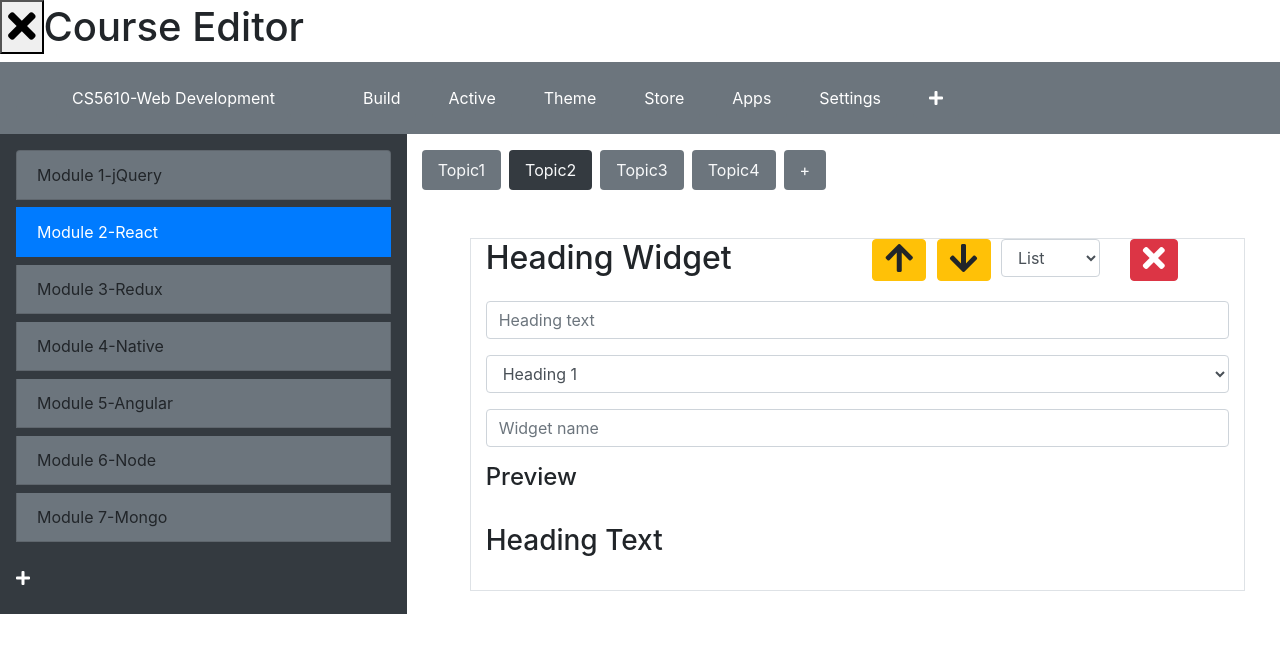
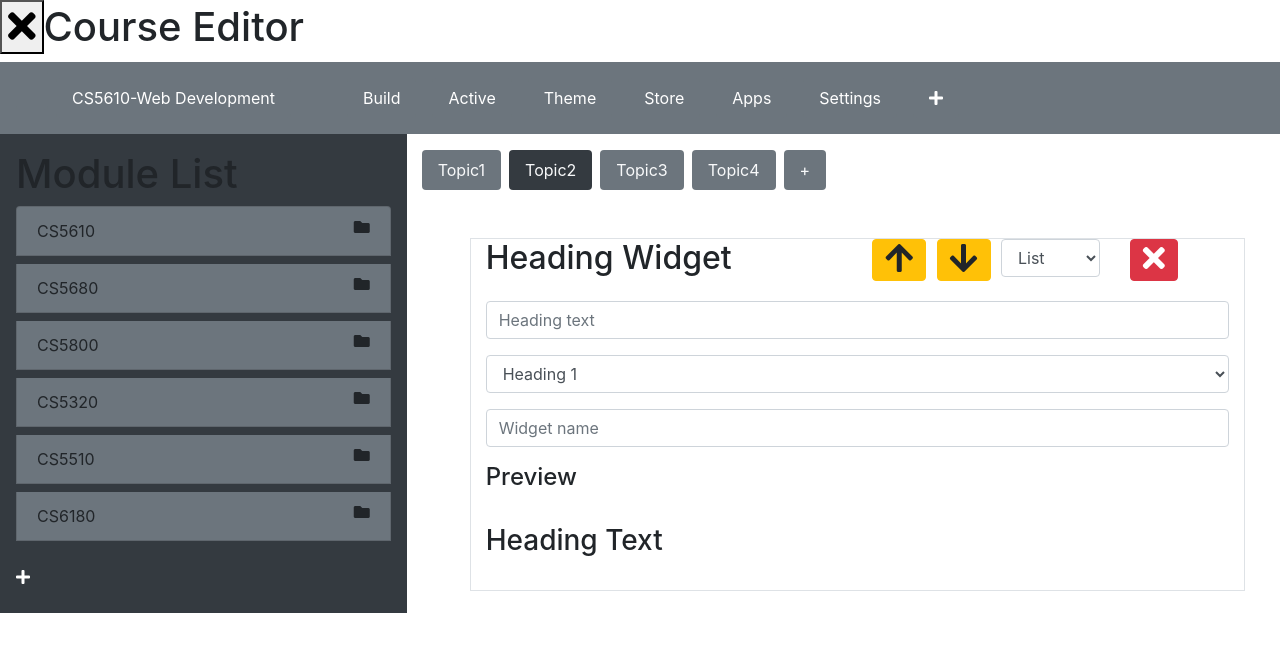
Before and after one commit to varshithauppula96/wbdv-sp21-02-varshithauppula-client-react, a React (Create React App) app: page /editor in a window 1280 px wide. Shown: the top 652 px of the page. Built offline with nearby package versions, Linux system fonts and the light colour scheme.

Commit message:
editor-redux

```diff
--- a/package.json
+++ b/package.json
@@ -10,6 +10,7 @@
     "bootstrap": "^4.6.0",
     "react": "^17.0.1",
     "react-dom": "^17.0.1",
+    "react-redux": "^7.2.2",
     "react-router-dom": "^5.2.0",
     "react-scripts": "4.0.2",
     "web-vitals": "^1.1.0"
--- a/src/components/course-editor/course-editor.js
+++ b/src/components/course-editor/course-editor.js
@@ -1,8 +1,15 @@
 import React from 'react'
 import {Link} from "react-router-dom";
+import ModuleList from "./module-lists";
+import {Provider} from "react-redux";
+import {createStore} from "redux";
+import moduleReducer from "../reducers/modules-reducer";
 
+const store = createStore(moduleReducer)
 const CourseEditor =({history}) =>{
+
     return(
+        <Provider store={store}>
         <div>
             <h1>
                 <button onClick={()=>history.goBack()}><i className="fa fa-times" aria-hidden="true"> </i> </button>
@@ -59,28 +66,7 @@ const CourseEditor =({history}) =>{
                         </nav>
 
                         <div className="row">
-                            <div className="col-4">
-                                <div className="p-3 bg-dark text-black">
-                                    <ul className="list-group">
-                                        <li className=" mb-2 list-group-item bg-secondary">Module 1-jQuery<i
-                                            className="pull-right fa fa-close"> </i></li>
-                                        <li className=" mb-2 list-group-item active"> Module 2-React<i
-                                            className="pull-right fa fa-close"> </i></li>
-                                        <li className=" mb-2 list-group-item bg-secondary">Module 3-Redux<i
-                                            className="pull-right fa fa-close"> </i></li>
-                                        <li className=" mb-2 list-group-item bg-secondary">Module 4-Native <i
-                                            className="pull-right fa fa-close"> </i></li>
-                                        <li className="mb-2 list-group-item bg-secondary">Module 5-Angular<i
-                                            className="pull-right fa fa-close"> </i></li>
-                                        <li className=" mb-2 list-group-item  bg-secondary">Module 6-Node<i
-                                            className="pull-right fa fa-close"> </i></li>
-                                        <li className=" mb-2 list-group-item  bg-secondary">Module 7-Mongo <i
-                                            className="pull-right fa fa-close"> </i></li>
-                                        <div className="mb-2 pr-3 pt-3 float-left"><i
-                                            className=" text-white pull-right fa fa-plus"> </i></div>
-                                    </ul>
-                                </div>
-                            </div>
+                            <ModuleList/>
 
                             <br/>
                             <div className=" row">
@@ -166,6 +152,9 @@ const CourseEditor =({history}) =>{
                 </div>
             </div>
         </div>
+
+    </Provider>
     )
+
 }
 export default CourseEditor
--- /dev/null
+++ b/src/components/course-editor/module-lists.js
@@ -0,0 +1,34 @@
+import React from 'react'
+import {connect} from "react-redux";
+const ModuleList = ({modules= []}) =>
+{
+    return(
+
+            <div className="col-4">
+                <div className="p-3 bg-dark text-black">
+    <h1> Module List</h1>
+        <ul className="list-group">
+            {
+            modules.map(module=>
+            <li className=" mb-2 list-group-item bg-secondary"> {module.title}
+                <i
+                    className="float-right fa fa-folder"> </i></li>)
+        }
+            <div className="mb-2 pr-3 pt-3 float-left"><i
+                className=" text-white pull-right fa fa-plus"> </i></div>
+ </ul>
+
+        </div>
+            </div>
+
+
+    )
+}
+
+const stpm = (state) => ({
+    modules : state.modules
+})
+
+const dtpm  =(dispatch) =>{}
+
+export default (connect(stpm,dtpm))(ModuleList)
--- a/src/components/course-grid/course-grid.js
+++ b/src/components/course-grid/course-grid.js
@@ -1,7 +1,7 @@
 import React  from 'react'
 import CourseCard from "./course-card";
 import {Link} from "react-router-dom";
-import CourseRow from "../course-row";
+import CourseRow from "../course-table/course-row";
 
 
 
--- a/src/components/course-manager.js
+++ b/src/components/course-manager.js
@@ -1,7 +1,7 @@
 import React from 'react'
 import CourseTable from "./course-table/course-table";
 import CourseGrid from "./course-grid/course-grid";
-import CourseNavbar from "./course-navbar";
+import CourseNavbar from "./course-navbar/course-navbar";
 import {BrowserRouter, Link, Route} from "react-router-dom";
 import courseService, {findAllCourses, deleteCourse} from "./services/course-services";
 
--- a/src/components/course-table/course-table.js
+++ b/src/components/course-table/course-table.js
@@ -1,5 +1,5 @@
 import React from 'react'
-import CourseRow from "../course-row";
+import CourseRow from "./course-row";
 import {Link} from "react-router-dom";
 
 export default class CourseTable extends
--- /dev/null
+++ b/src/components/reducers/modules-reducer.js
@@ -0,0 +1,22 @@
+const initialState ={
+    modules:[
+        {title:'CS5610', _id:'123'},
+        {title:'CS5680', _id:'124'},
+        {title:'CS5800', _id:'125'},
+        {title:'CS5320', _id:'126'},
+        {title:'CS5510', _id:'127'},
+        {title:'CS6180', _id:'128'}
+    ]
+}
+
+const moduleReducer = (state = initialState, action) => {
+    switch (action.type) {
+        case "CREATEMODULE":
+        case "DELETEMODULE":
+        default:
+            return state
+
+
+    }
+}
+export default moduleReducer
--- a/src/index.js
+++ b/src/index.js
@@ -3,7 +3,7 @@ import ReactDOM from 'react-dom';
 import 'bootstrap/dist/css/bootstrap.min.css'
 import '@fortawesome/fontawesome-free/css/all.min.css'
 import './index.css';
-import './components/course-navbar.css';
+import './components/course-navbar/course-navbar.css';
 import App from './App';
 import reportWebVitals from './reportWebVitals';
 
```
Also changed, not shown: src/components/course-navbar/course-navbar.css (renamed from src/components/course-navbar.css), src/components/course-navbar/course-navbar.js (line endings or trailing spaces), src/components/course-table/course-row.js (renamed from src/components/course-row.js), 1 other file (tests, documents, lock files or other folders).
